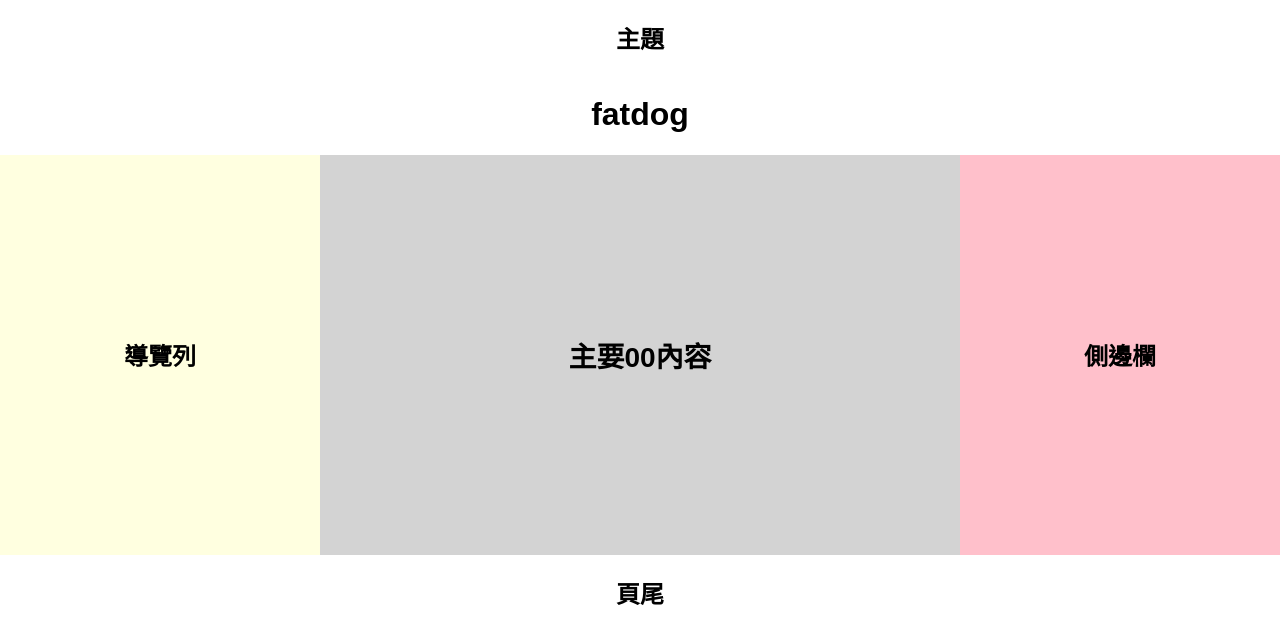
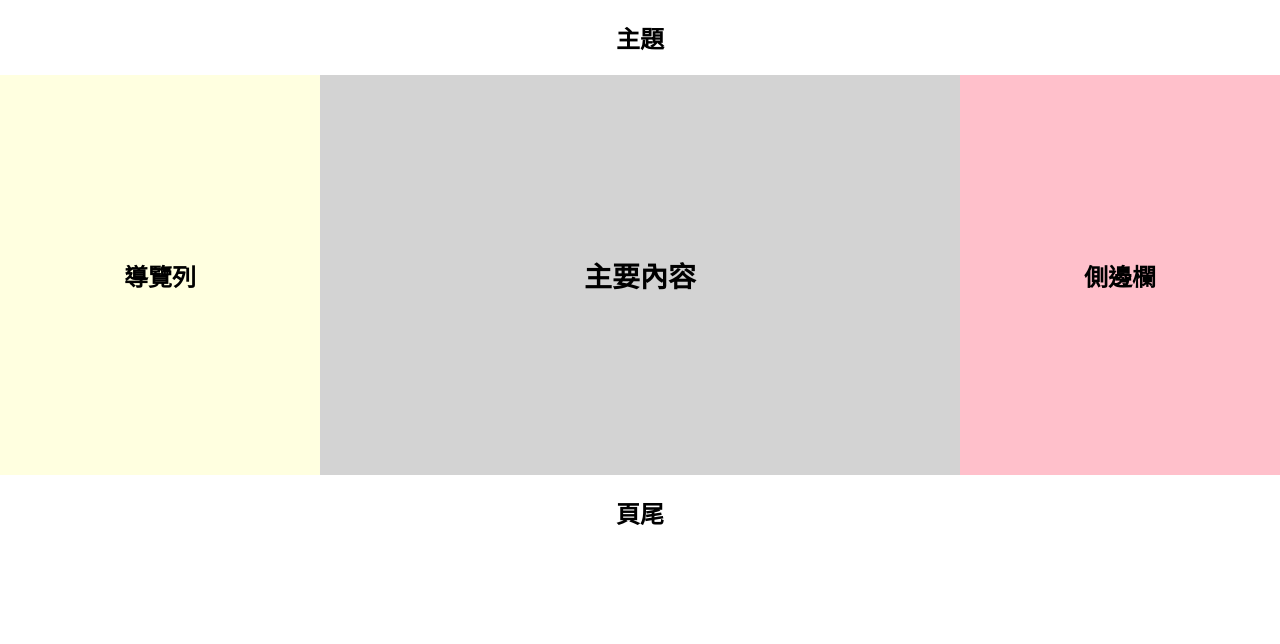
Before and after one commit to SophiaLin-0716/sophi, a plain HTML site: page index.html in a window 1280 px wide. Drawn offline with Linux system fonts and the light colour scheme.

Commit message:
更新內容

```diff
--- a/index.html
+++ b/index.html
@@ -56,11 +56,9 @@
 </head>
 <body>
   <header>主題</header>
-  <h1>fatdog</h1>
-
   <div class="container">
     <nav>導覽列</nav>
-    <main>主要00內容</main>
+    <main>主要內容</main>
     <aside>側邊欄</aside>
   </div>
 
```
